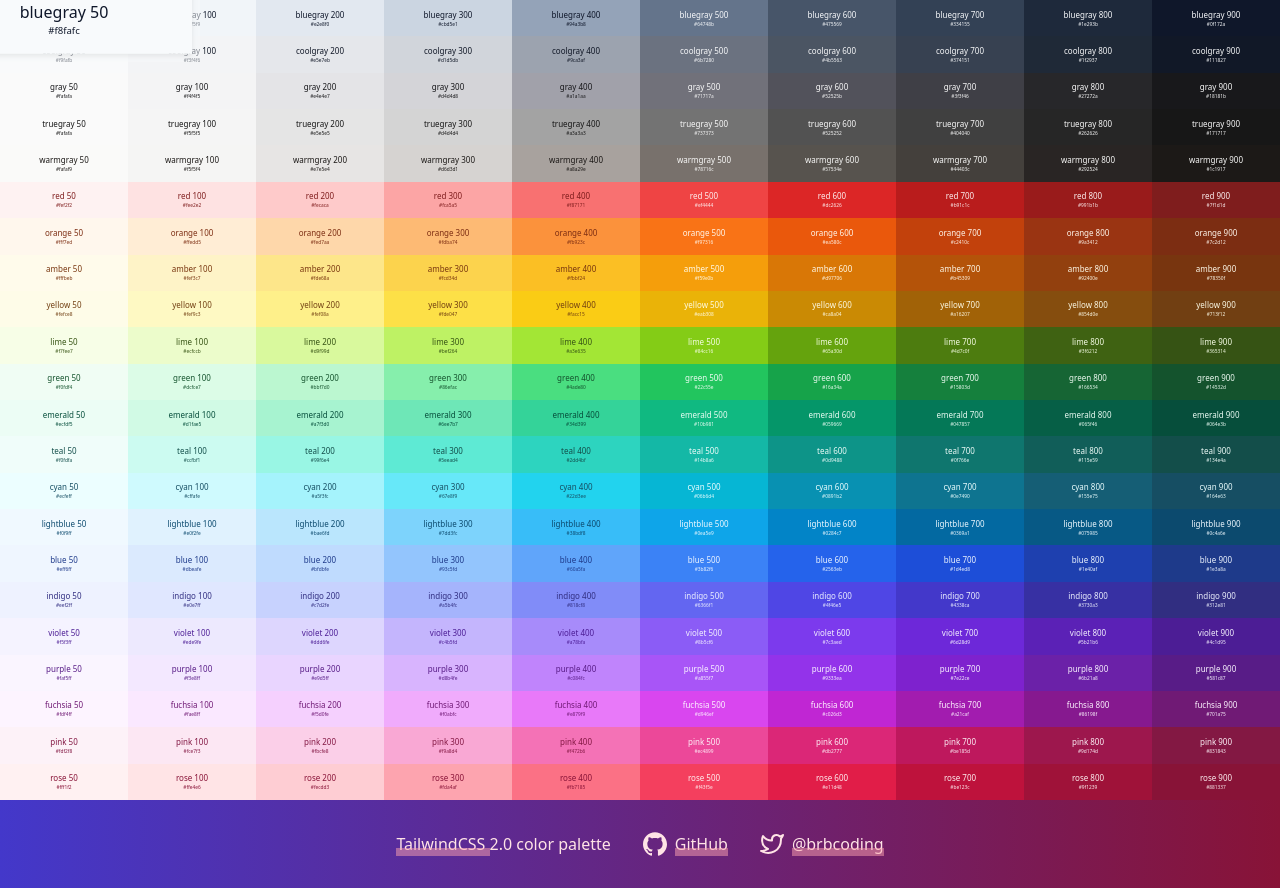
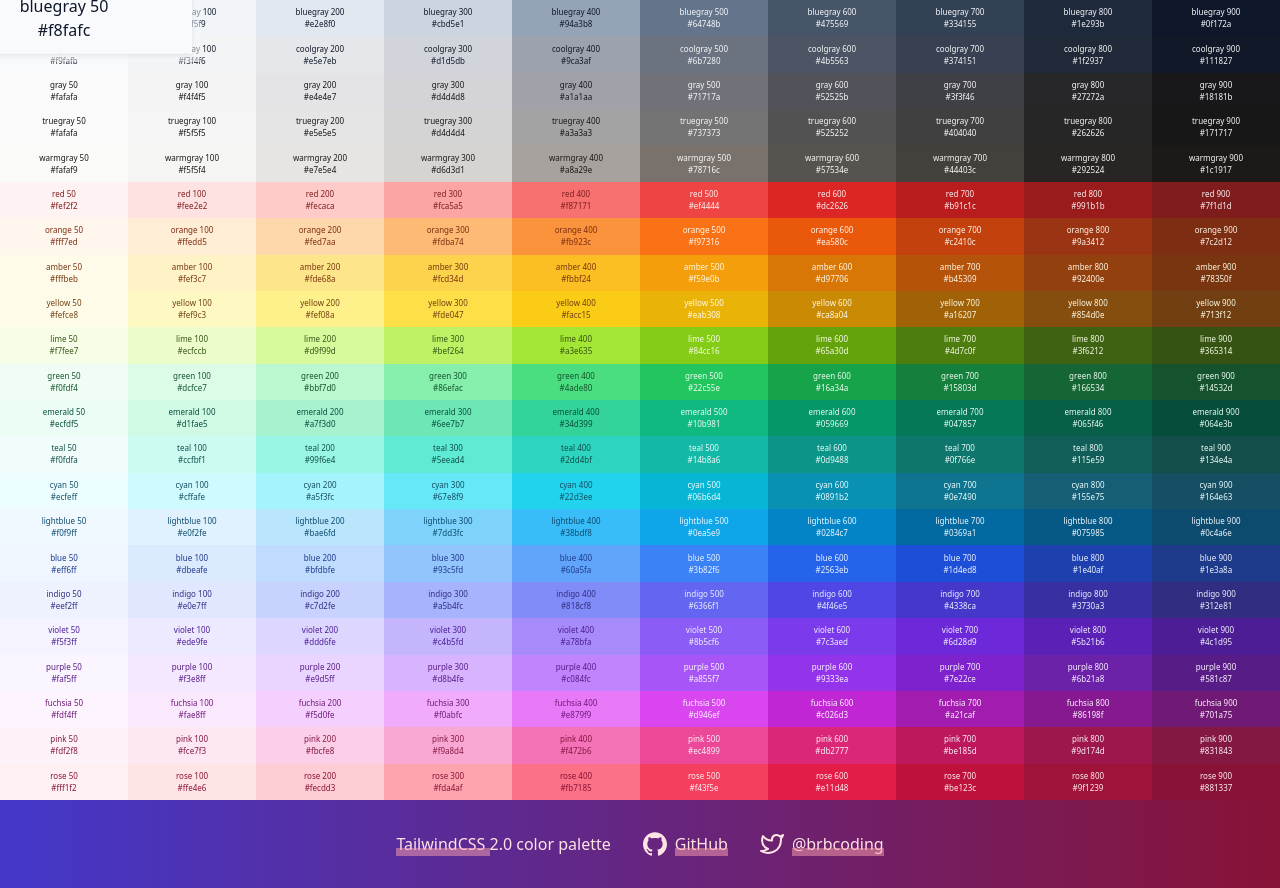
Before and after one commit to breadthe/tailwind2-colors, a Svelte app: page / in a window 1280 px wide. Built offline with nearby package versions, Linux system fonts and the light colour scheme.

Commit message:
Bump hex font size

```diff
--- a/src/App.svelte
+++ b/src/App.svelte
@@ -74,9 +74,7 @@
           on:mouseout={() => zoom(`${color}-${shade}`, 'out')}
           on:click={() => copyHex(`${color}-${shade}`)}>
           <span>{color} {shade}</span>
-          <span id={`hex-${color}-${shade}`} style="font-size: 0.3rem;">
-            {`${colors[color][shade]}`}
-          </span>
+          <span id={`hex-${color}-${shade}`}>{`${colors[color][shade]}`}</span>
         </div>
       {/each}
     {/each}
```
